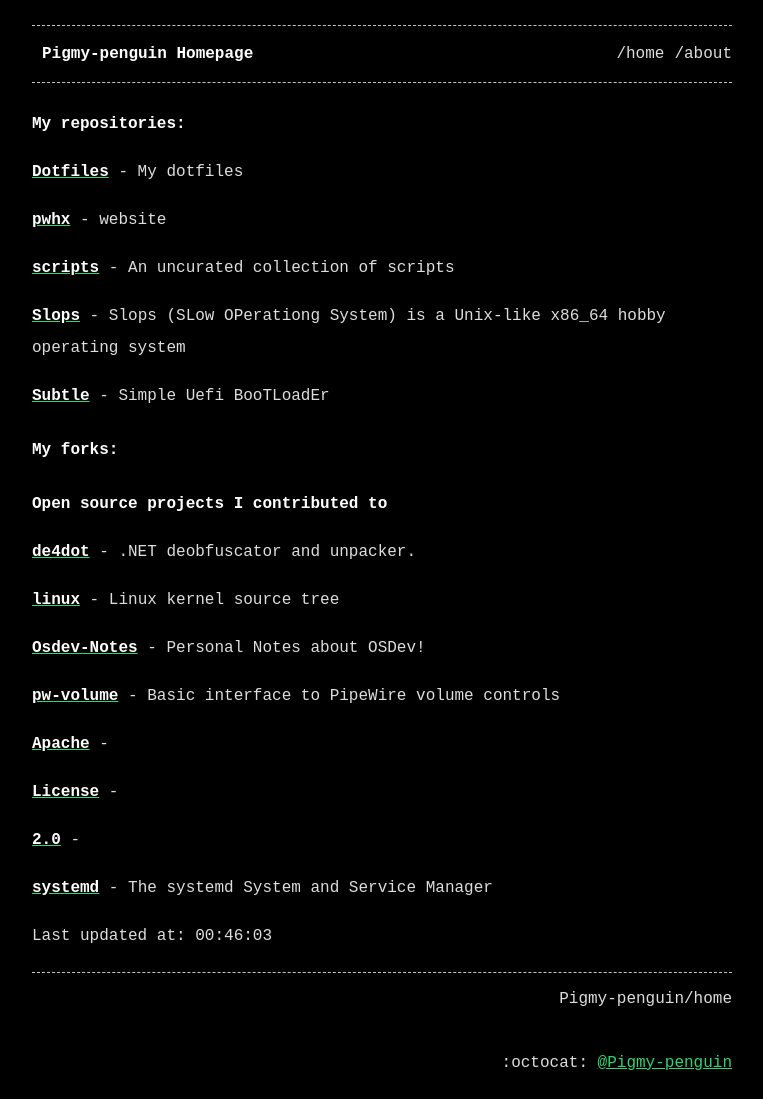
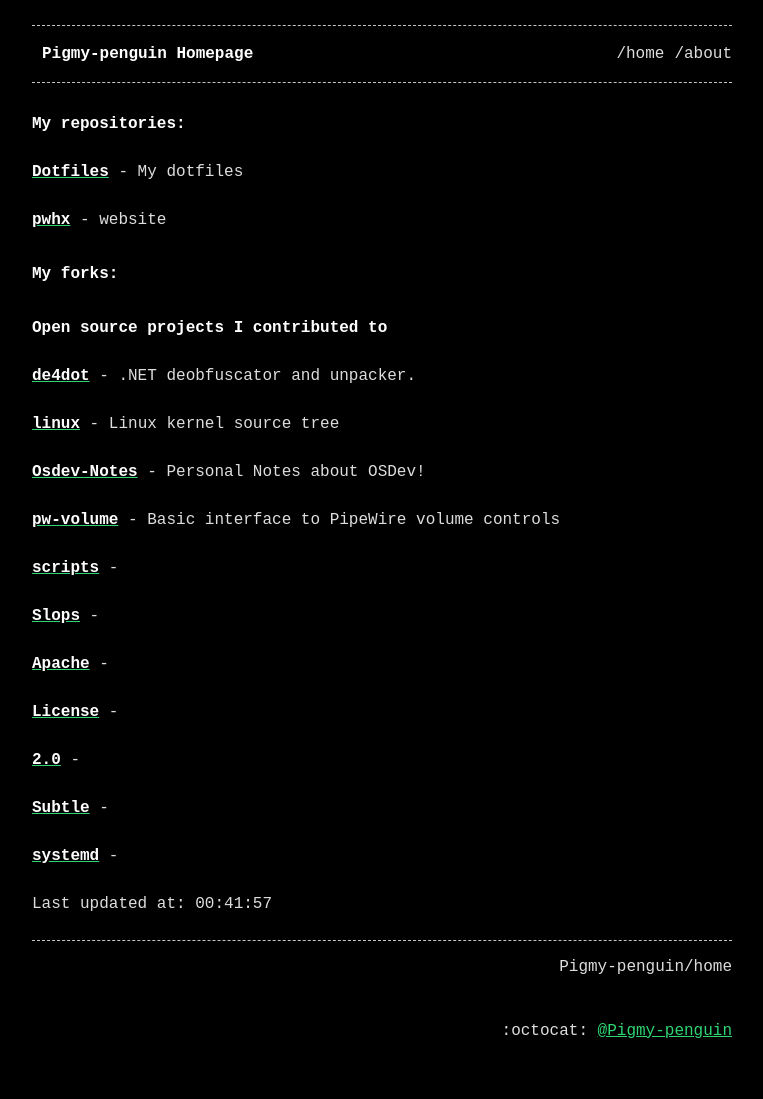
Before and after one commit to Pigmy-penguin/Pigmy-penguin.github.io, a Jekyll site: the page built from index.md, in a window 1280 px wide. Shown: the whole page, without its empty margins (258-1021 px from the left). Built offline with Jekyll 4.4.1, drawn with Linux system fonts in a browser that asks for light colours; after the commit the page ends 1067 px from its top, so only the background shows below that.

Commit message:
Auto updating the website

```diff
--- a/index.md
+++ b/index.md
@@ -11,12 +11,6 @@ title: Pigmy-penguin Homepage
 
 [**pwhx**](https://github.com/Pigmy-penguin/pwhx) - website
 
-[**scripts**](https://github.com/Pigmy-penguin/scripts) - An uncurated collection of scripts
-
-[**Slops**](https://github.com/Pigmy-penguin/Slops) - Slops (SLow OPerationg System) is a Unix-like x86_64 hobby operating system
-
-[**Subtle**](https://github.com/Pigmy-penguin/Subtle) - Simple Uefi BooTLoadEr
-
 ## My forks:
 ### Open source projects I contributed to
 
@@ -28,13 +22,19 @@ title: Pigmy-penguin Homepage
 
 [**pw-volume**](https://github.com/Pigmy-penguin/pw-volume) - Basic interface to PipeWire volume controls
 
+[**scripts**](https://github.com/Pigmy-penguin/scripts) -
+
+[**Slops**](https://github.com/Pigmy-penguin/Slops) -
+
 [**Apache**](https://github.com/Pigmy-penguin/Apache) -
 
 [**License**](https://github.com/Pigmy-penguin/License) -
 
 [**2.0**](https://github.com/Pigmy-penguin/2.0) -
 
-[**systemd**](https://github.com/Pigmy-penguin/systemd) - The systemd System and Service Manager
+[**Subtle**](https://github.com/Pigmy-penguin/Subtle) -
+
+[**systemd**](https://github.com/Pigmy-penguin/systemd) -
 
 
-Last updated at: 00:46:03
+Last updated at: 00:41:57
```
Also changed, not shown: 2 other files.
